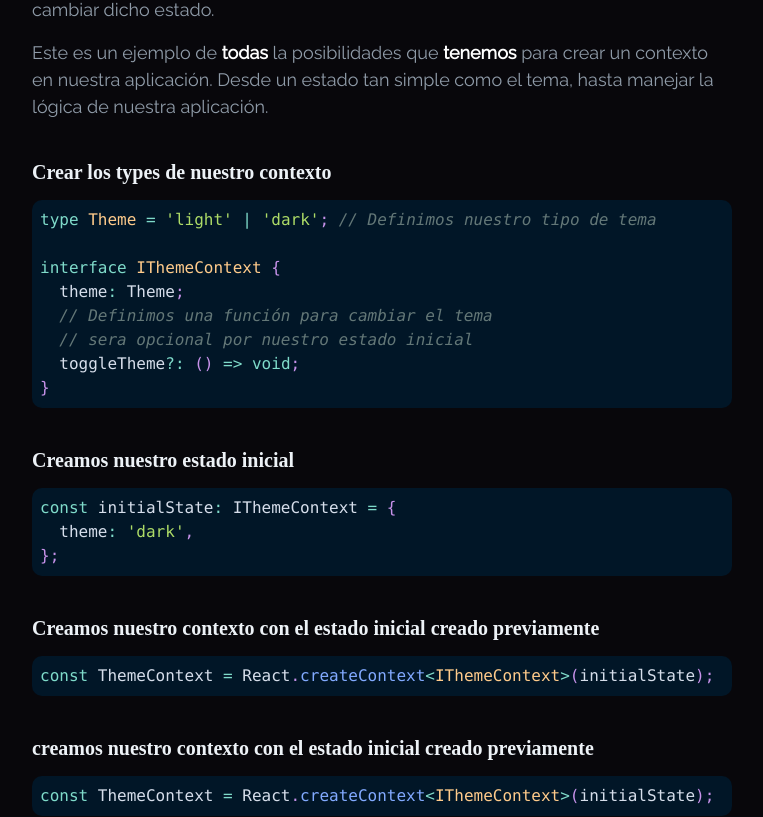
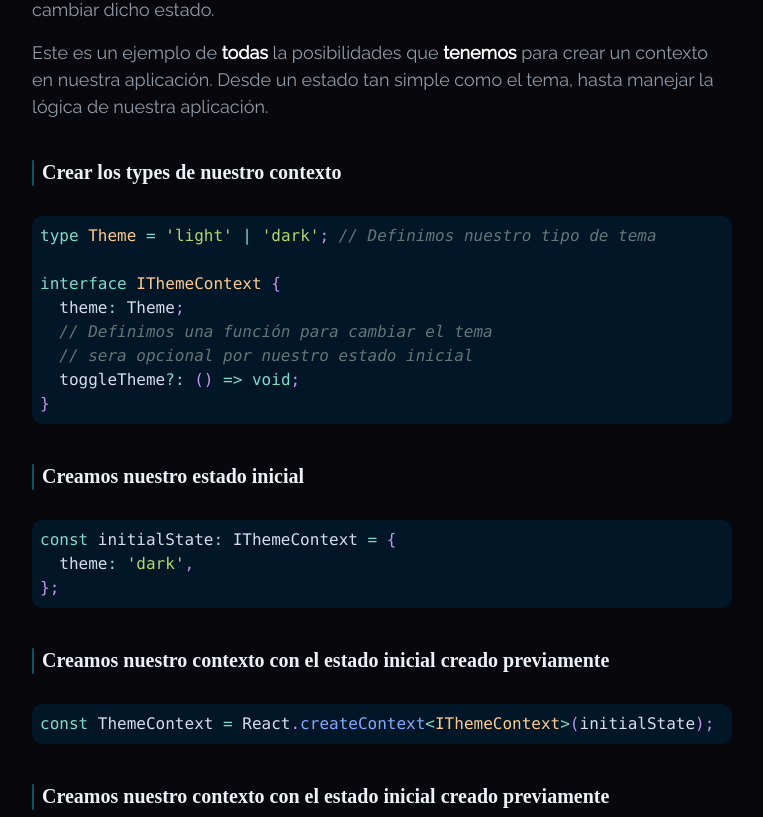
Before and after one commit to rokkoo/alfonso-website, a Next.js app: page /posts/react-context-api-con-typescript in a window 1280 px wide. Shown: the part 1511-2328 px from the top of the page, without its empty margins (258-1021 px from the left). Built offline with nearby package versions, Linux system fonts and the light colour scheme; a web font is replaced by a local one.

Commit message:
feat: title style

```diff
--- a/src/components/layout/PostLayout.tsx
+++ b/src/components/layout/PostLayout.tsx
@@ -29,9 +29,17 @@ const H1 = ({ children }: any) => {
 };
 const H2 = ({ children }: any) => {
   return (
+    <Flex pt="6">
+      <Box
+        w="2px"
+        bg="cyan.900"
+        h="26px"
+        mr="2"
+        _light={{ bg: 'gray.500' }}
+        borderRadius="2"
+      />
       <Heading
         as="h2"
-      pt="6"
         mb={4}
         fontSize={['xl']}
         _dark={{ color: 'gray.100' }}
@@ -39,6 +47,7 @@ const H2 = ({ children }: any) => {
       >
         {children}
       </Heading>
+    </Flex>
   );
 };
 
```
Also changed, not shown: pages/posts/react-context-api-con-typescript.mdx (+1 -1 lines). Lines whose indentation alone changed are shown as unchanged.
